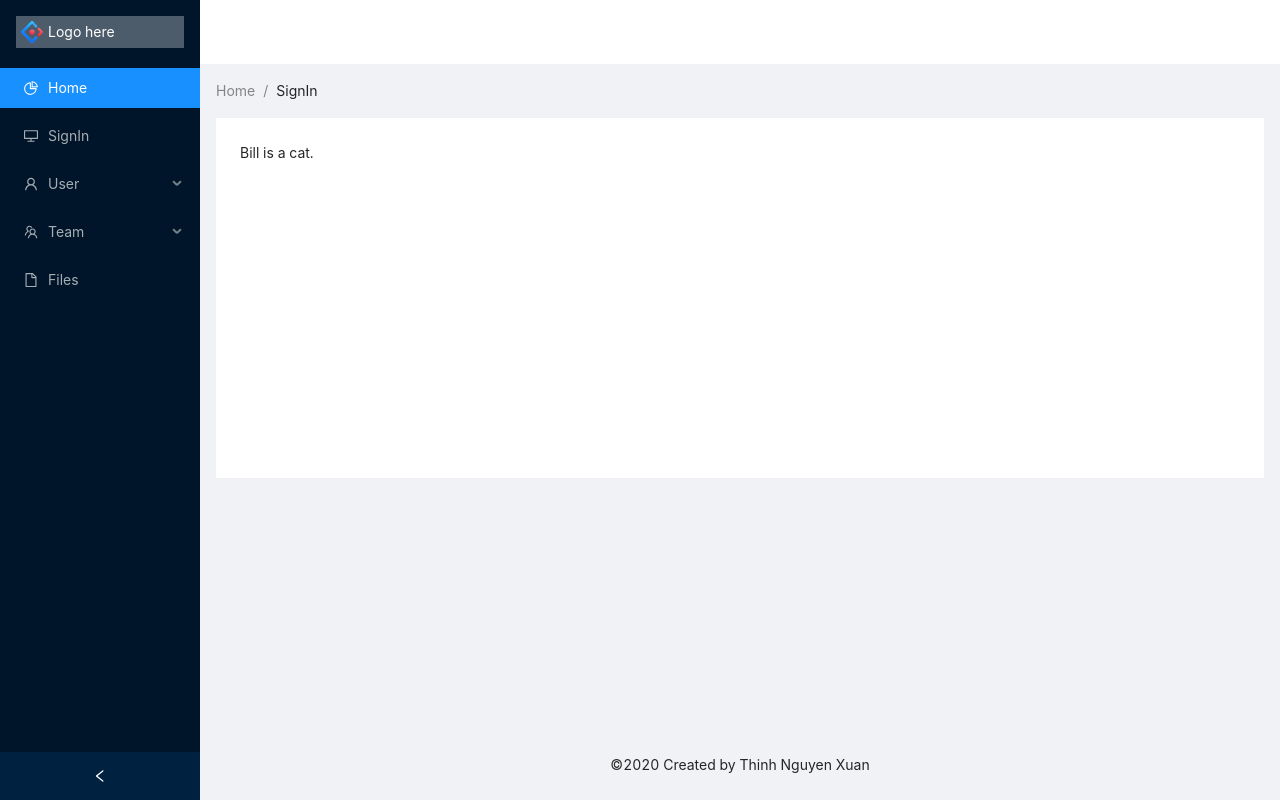
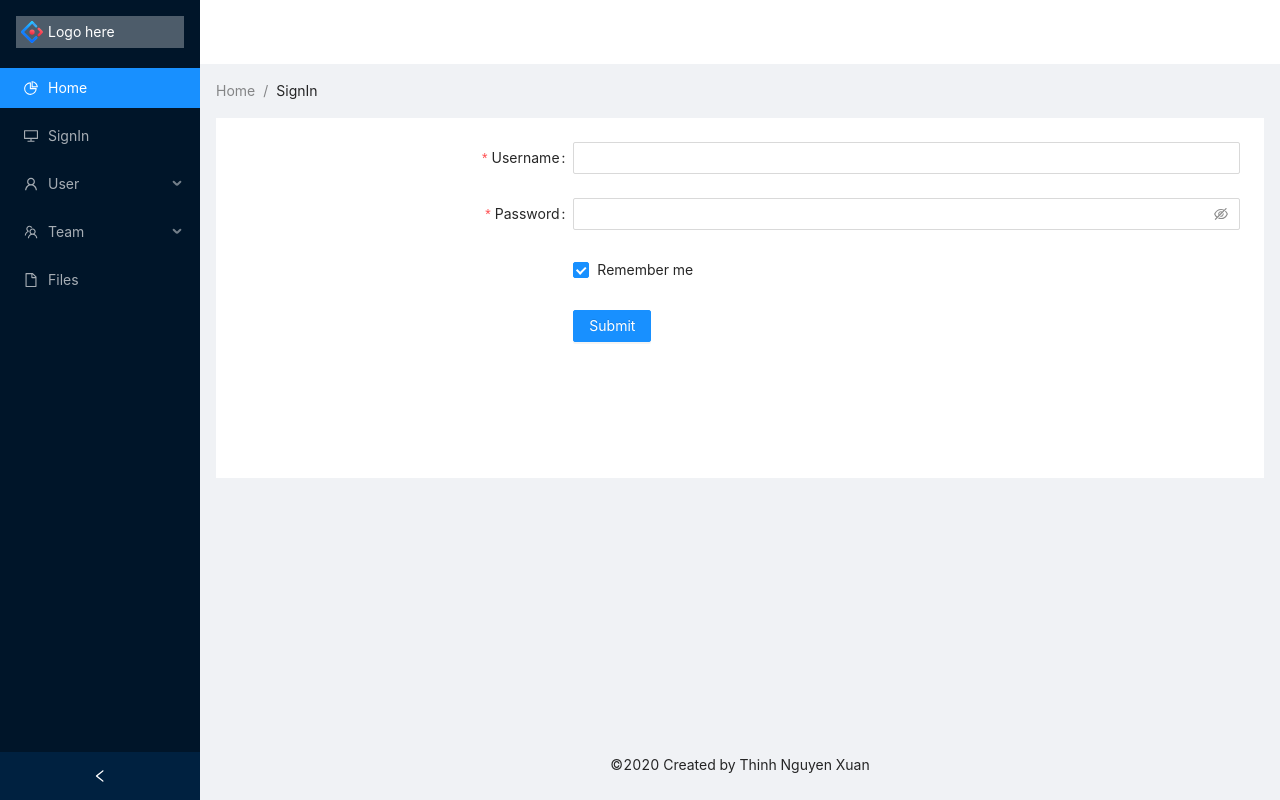
Before and after one commit to thinhgakon/gpxd, a React (Create React App) app: page /signin in a window 1280 px wide. Built offline with nearby package versions, Linux system fonts and the light colour scheme.

Commit message:
update SignIn

```diff
--- a/src/pages/auth/SignIn.js
+++ b/src/pages/auth/SignIn.js
@@ -1,8 +1,31 @@
 import React from 'react';
-import { Layout, Menu, Breadcrumb } from 'antd';
+import { Breadcrumb, Form, Input, Button, Checkbox } from 'antd';
 import { Helmet } from 'react-helmet';
 
+const layout = {
+    labelCol: {
+      span: 8,
+    },
+    wrapperCol: {
+      span: 16,
+    },
+  };
+  const tailLayout = {
+    wrapperCol: {
+      offset: 8,
+      span: 16,
+    },
+  };
+
 const SignIn = () => {
+    const onFinish = (values) => {
+        console.log('Success:', values);
+      };
+
+      const onFinishFailed = (errorInfo) => {
+        console.log('Failed:', errorInfo);
+      };
+
     return (
         <>
             <Helmet>
@@ -13,8 +36,54 @@ const SignIn = () => {
                 <Breadcrumb.Item>SignIn</Breadcrumb.Item>
             </Breadcrumb>
             <div className="site-layout-background" style={{ padding: 24, minHeight: 360 }}>
-                Bill is a cat.
+            <Form
+      {...layout}
+      name="basic"
+      initialValues={{
+        remember: true,
+      }}
+      onFinish={onFinish}
+      onFinishFailed={onFinishFailed}
+    >
+      <Form.Item
+        label="Username"
+        name="username"
+        rules={[
+          {
+            required: true,
+            message: 'Please input your username!',
+          },
+        ]}
+      >
+        <Input />
+      </Form.Item>
+
+      <Form.Item
+        label="Password"
+        name="password"
+        rules={[
+          {
+            required: true,
+            message: 'Please input your password!',
+          },
+        ]}
+      >
+        <Input.Password />
+      </Form.Item>
+
+      <Form.Item {...tailLayout} name="remember" valuePropName="checked">
+        <Checkbox>Remember me</Checkbox>
+      </Form.Item>
+
+      <Form.Item {...tailLayout}>
+        <Button type="primary" htmlType="submit">
+          Submit
+        </Button>
+      </Form.Item>
+    </Form>
               </div>
+
+
         </>
     );
 };
```
